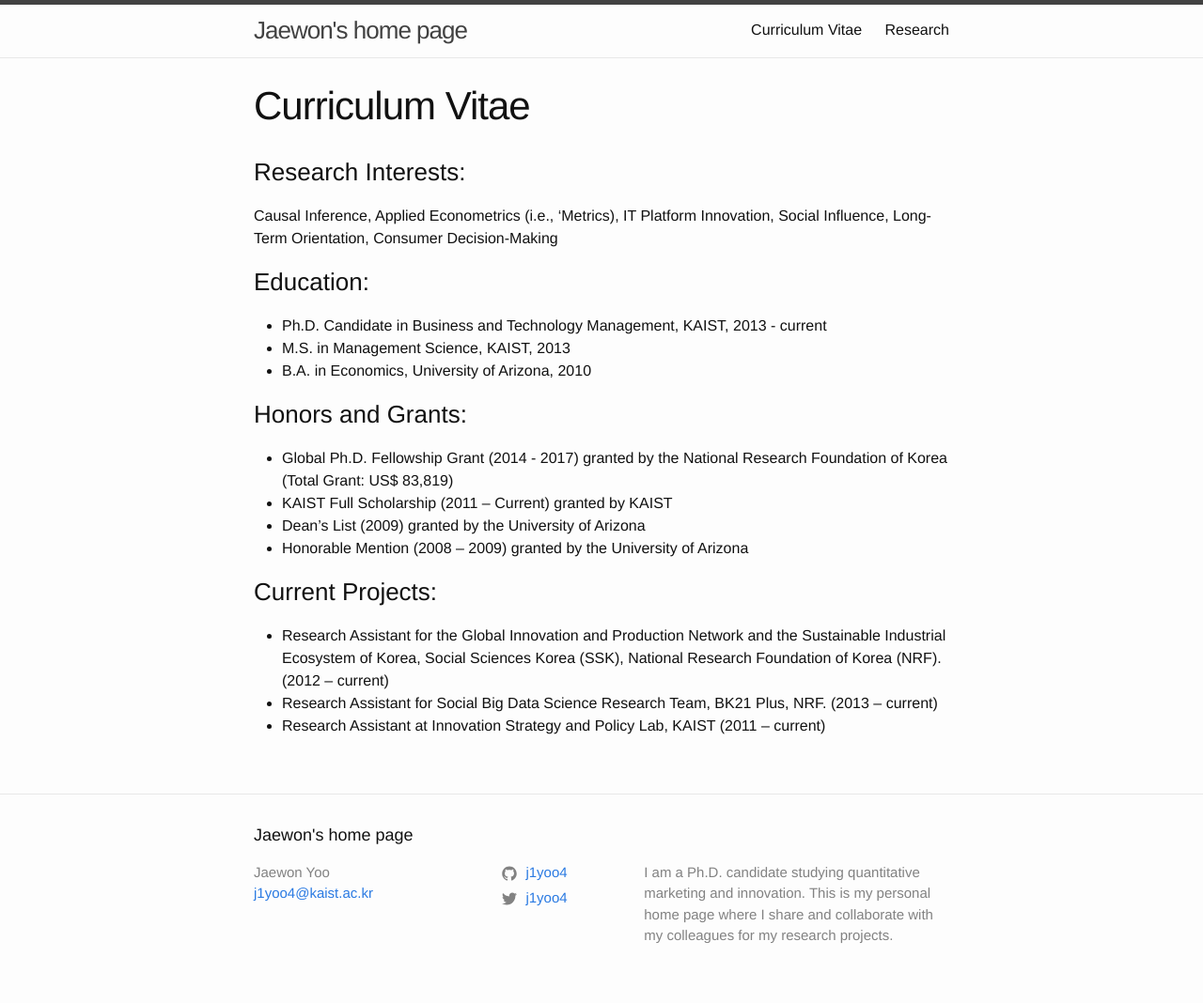
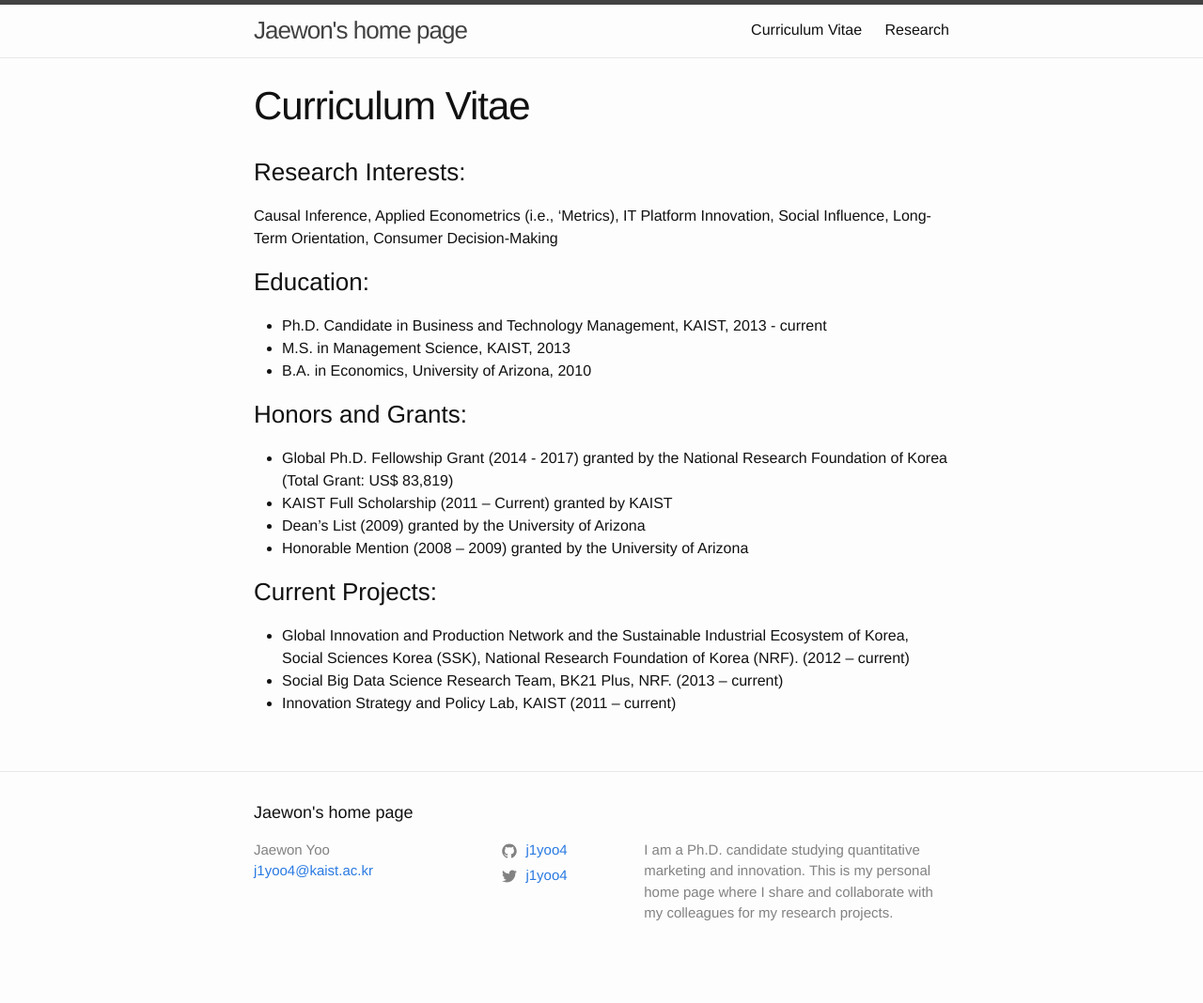
Before and after one commit to j1yoo/j1yoo.github.io, a Jekyll site: the page built from cv.markdown, in a window 1280 px wide. Shown: the whole page at 94% size. Built offline with Jekyll 4.4.1, drawn with Linux system fonts in a browser that asks for light colours; after the commit the page ends 1044 px from its top, so only the background shows below that.

Commit message:
Update cv.markdown

```diff
--- a/cv.markdown
+++ b/cv.markdown
@@ -19,6 +19,6 @@ Causal Inference, Applied Econometrics (i.e., 'Metrics), IT Platform Innovation,
 * Honorable Mention (2008 – 2009) granted by the University of Arizona
 
 ### Current Projects:
-* Research Assistant for the Global Innovation and Production Network and the Sustainable Industrial Ecosystem of Korea, Social Sciences Korea (SSK), National Research Foundation of Korea (NRF). (2012 – current)
-* Research Assistant for Social Big Data Science Research Team, BK21 Plus, NRF. (2013 – current)
-* Research Assistant at Innovation Strategy and Policy Lab, KAIST (2011 – current)
+* Global Innovation and Production Network and the Sustainable Industrial Ecosystem of Korea, Social Sciences Korea (SSK), National Research Foundation of Korea (NRF). (2012 – current)
+* Social Big Data Science Research Team, BK21 Plus, NRF. (2013 – current)
+* Innovation Strategy and Policy Lab, KAIST (2011 – current)
```
